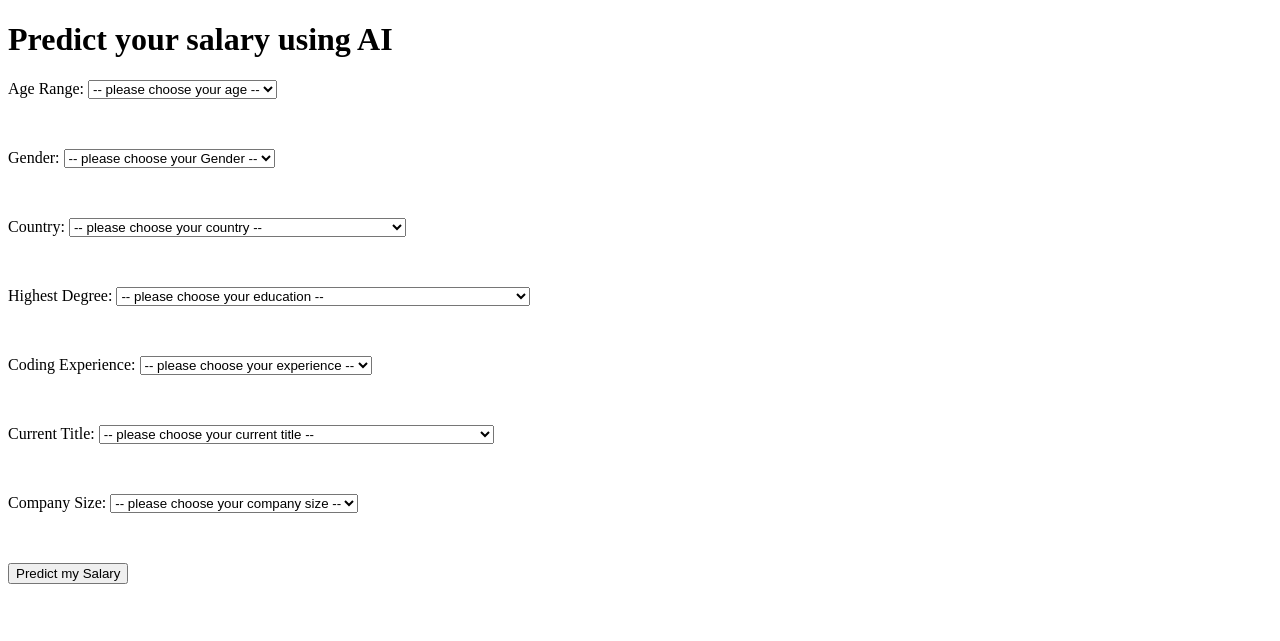
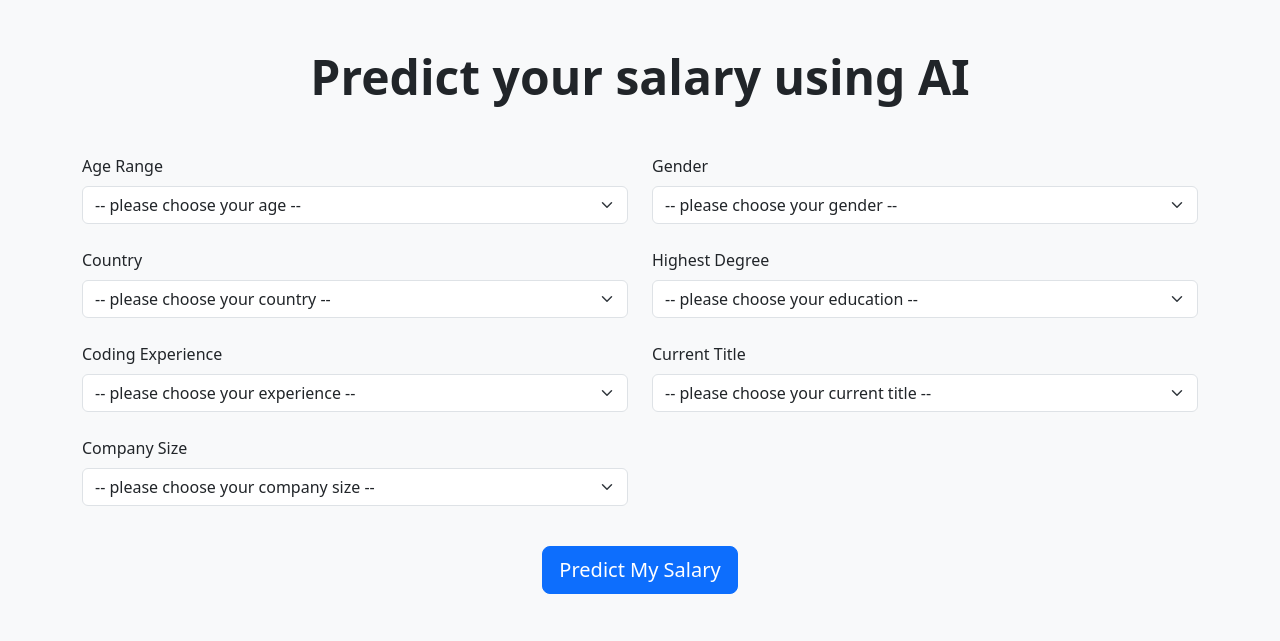
Before and after one commit to Matt-pineda/Front-end-app, a Flask app: page / in a window 1280 px wide. Shown: the top 641 px of the page. Run offline with Flask 3, Linux system fonts and the light colour scheme.

Commit message:
added bootstrap

```diff
--- a/templates/base.html
+++ b/templates/base.html
@@ -3,9 +3,20 @@
   <head>
     <meta charset="UTF-8" />
     <meta name="viewport" content="width=device-width, initial-scale=1.0" />
-    <title>{% block page_title %} {% endblock %}</title>
+    <title>{% block page_title %}{% endblock %}</title>
+
+    <!-- Bootstrap 5.3 CSS -->
+    <link
+      href="https://cdn.jsdelivr.net/npm/bootstrap@5.3.3/dist/css/bootstrap.min.css"
+      rel="stylesheet"
+    />
   </head>
-  <body>
-    {% block error %} {% endblock %} {% block content %} {% endblock %}
+  <body class="bg-light text-dark">
+    <div class="container py-5">
+      {% block error %} {% endblock %} {% block content %} {% endblock %}
+    </div>
+
+    <!-- Bootstrap 5.3 JS -->
+    <script src="https://cdn.jsdelivr.net/npm/bootstrap@5.3.3/dist/js/bootstrap.bundle.min.js"></script>
   </body>
 </html>
--- a/templates/index.html
+++ b/templates/index.html
@@ -1,25 +1,29 @@
-{%extends 'base.html'%} {% block page_title %} AI Salary Predictor {% endblock
-%} {%block content%}
-
-<h1>Predict your salary using AI</h1>
+{% extends 'base.html' %} {% block page_title %}AI Salary Predictor{% endblock
+%} {% block content %}
+<div class="text-center mb-5">
+  <h1 class="display-5 fw-bold">Predict your salary using AI</h1>
+</div>
 
 {% if prediction %}
-<h2>
+<div class="alert alert-success text-center fw-bold fs-4">
   Your predicted salary is:
-  <span class="contact100-form-title" id="output" style="color: crimson">
-    &nbsp;${{ "{:,.2f}".format(prediction.predicted_salary) }}
-  </span>
-</h2>
-<p>&nbsp;</p>
+  <span style="color: crimson"
+    >${{ "{:,.2f}".format(prediction.predicted_salary) }}</span
+  >
+</div>
 {% endif %} {% if error %}
-<span class="contact100-form-title" id="output" style="color: #ff0000">
-  &nbsp;{{ error }}
-</span>
+<div class="alert alert-danger text-center fw-semibold fs-5">{{ error }}</div>
 {% endif %}
 
-<form name="salary_prediction_form" action="/predict" method="POST">
-  <label for="ageSelect">Age Range:</label>
-  <select name="age" id="ageSelect" required>
+<form
+  name="salary_prediction_form"
+  action="/predict"
+  method="POST"
+  class="row g-4"
+>
+  <div class="col-md-6">
+    <label for="ageSelect" class="form-label">Age Range</label>
+    <select class="form-select" name="age" id="ageSelect" required>
       <option value="">-- please choose your age --</option>
       <option value="0">18-21</option>
       <option value="1">22-24</option>
@@ -33,90 +37,38 @@
       <option value="9">60-69</option>
       <option value="10">70+</option>
     </select>
+  </div>
 
-  <p>&nbsp;</p>
-
-  <label for="genderSelect">Gender:</label>
-  <select name="gender" id="genderSelect" required>
-    <option value="">-- please choose your Gender --</option>
+  <div class="col-md-6">
+    <label for="genderSelect" class="form-label">Gender</label>
+    <select class="form-select" name="gender" id="genderSelect" required>
+      <option value="">-- please choose your gender --</option>
       <option value="0">Man</option>
       <option value="1">Nonbinary</option>
       <option value="2">Prefer not to say</option>
       <option value="3">Prefer to self-describe</option>
       <option value="4">Woman</option>
     </select>
+  </div>
 
-  <p>&nbsp;</p>
+  <div class="col-md-6">
+    <label for="countrySelect" class="form-label">Country</label>
+    <select class="form-select" name="country" id="countrySelect" required>
+      <option value="">-- please choose your country --</option>
+      {% for i in range(58) %}
+      <option value="{{ i }}">{{ i }}</option>
+      {% endfor %}
+    </select>
+  </div>
 
-  <label for="countrySelect">Country:</label>
-  <select name="country" id="countrySelect" required>
-    <option value="">-- please choose your country --</option>
-    <option value="0">Algeria</option>
-    <option value="1">Argentina</option>
-    <option value="2">Australia</option>
-    <option value="3">Bangladesh</option>
-    <option value="4">Belgium</option>
-    <option value="5">Brazil</option>
-    <option value="6">Cameroon</option>
-    <option value="7">Canada</option>
-    <option value="8">Chile</option>
-    <option value="9">China</option>
-    <option value="10">Colombia</option>
-    <option value="11">Czech Republic</option>
-    <option value="12">Ecuador</option>
-    <option value="13">Egypt</option>
-    <option value="14">Ethiopia</option>
-    <option value="15">France</option>
-    <option value="16">Germany</option>
-    <option value="17">Ghana</option>
-    <option value="18">Hong Kong (S.A.R.)</option>
-    <option value="19">I do not wish to disclose my location</option>
-    <option value="20">India</option>
-    <option value="21">Indonesia</option>
-    <option value="22">Iran, Islamic Republic of...</option>
-    <option value="23">Ireland</option>
-    <option value="24">Israel</option>
-    <option value="25">Italy</option>
-    <option value="26">Japan</option>
-    <option value="27">Kenya</option>
-    <option value="28">Malaysia</option>
-    <option value="29">Mexico</option>
-    <option value="30">Morocco</option>
-    <option value="31">Nepal</option>
-    <option value="32">Netherlands</option>
-    <option value="33">Nigeria</option>
-    <option value="34">Other</option>
-    <option value="35">Pakistan</option>
-    <option value="36">Peru</option>
-    <option value="37">Philippines</option>
-    <option value="38">Poland</option>
-    <option value="39">Portugal</option>
-    <option value="40">Romania</option>
-    <option value="41">Russia</option>
-    <option value="42">Saudi Arabia</option>
-    <option value="43">Singapore</option>
-    <option value="44">South Africa</option>
-    <option value="45">South Korea</option>
-    <option value="46">Spain</option>
-    <option value="47">Sri Lanka</option>
-    <option value="48">Taiwan</option>
-    <option value="49">Thailand</option>
-    <option value="50">Tunisia</option>
-    <option value="51">Turkey</option>
-    <option value="52">Ukraine</option>
-    <option value="53">United Arab Emirates</option>
-    <option value="54">
-      United Kingdom of Great Britain and Northern Ireland
-    </option>
-    <option value="55">United States of America</option>
-    <option value="56">Viet Nam</option>
-    <option value="57">Zimbabwe</option>
-  </select>
-
-  <p>&nbsp;</p>
-
-  <label for="educationSelect">Highest Degree:</label>
-  <select name="highest_deg" id="educationSelect" required>
+  <div class="col-md-6">
+    <label for="educationSelect" class="form-label">Highest Degree</label>
+    <select
+      class="form-select"
+      name="highest_deg"
+      id="educationSelect"
+      required
+    >
       <option value="">-- please choose your education --</option>
       <option value="0">Bachelor’s degree</option>
       <option value="1">Doctoral degree</option>
@@ -128,11 +80,18 @@
         Some college/university study without earning a bachelor’s degree
       </option>
     </select>
+  </div>
 
-  <p>&nbsp;</p>
-
-  <label for="codingExperienceSelect">Coding Experience:</label>
-  <select name="coding_exp" id="codingExperienceSelect" required>
+  <div class="col-md-6">
+    <label for="codingExperienceSelect" class="form-label"
+      >Coding Experience</label
+    >
+    <select
+      class="form-select"
+      name="coding_exp"
+      id="codingExperienceSelect"
+      required
+    >
       <option value="">-- please choose your experience --</option>
       <option value="0">1-3 years</option>
       <option value="1">10-20 years</option>
@@ -142,36 +101,37 @@
       <option value="5">&lt; 1 year</option>
       <option value="6">I have never written code</option>
     </select>
+  </div>
 
-  <p>&nbsp;</p>
-
-  <label for="titleSelect">Current Title:</label>
-  <select name="title" id="titleSelect" required>
+  <div class="col-md-6">
+    <label for="titleSelect" class="form-label">Current Title</label>
+    <select class="form-select" name="title" id="titleSelect" required>
       <option value="">-- please choose your current title --</option>
       <option value="0">Data Administrator</option>
-    <option value="1">
-      Data Analyst (Business, Marketing, Financial, Quantitative, etc)
-    </option>
+      <option value="1">Data Analyst</option>
       <option value="2">Data Architect</option>
       <option value="3">Data Engineer</option>
       <option value="4">Data Scientist</option>
       <option value="5">Developer Advocate</option>
       <option value="6">Engineer (non-software)</option>
-    <option value="7">Machine Learning/MLops Engineer</option>
-    <option value="8">
-      Manager (Program, Project, Operations, Executive-level, etc)
-    </option>
+      <option value="7">ML/MLOps Engineer</option>
+      <option value="8">Manager</option>
       <option value="9">Other</option>
       <option value="10">Research Scientist</option>
       <option value="11">Software Engineer</option>
       <option value="12">Statistician</option>
-    <option value="13">Teacher / professor</option>
+      <option value="13">Teacher / Professor</option>
     </select>
+  </div>
 
-  <p>&nbsp;</p>
-
-  <label for="companySizeSelect">Company Size:</label>
-  <select name="company_size" id="companySizeSelect" required>
+  <div class="col-md-6">
+    <label for="companySizeSelect" class="form-label">Company Size</label>
+    <select
+      class="form-select"
+      name="company_size"
+      id="companySizeSelect"
+      required
+    >
       <option value="">-- please choose your company size --</option>
       <option value="0">0-49 employees</option>
       <option value="1">10,000 or more employees</option>
@@ -179,10 +139,12 @@
       <option value="3">250-999 employees</option>
       <option value="4">50-249 employees</option>
     </select>
+  </div>
 
-  <p>&nbsp;</p>
-
-  <input type="submit" id="submit" value="Predict my Salary" />
+  <div class="col-12 text-center">
+    <button type="submit" class="btn btn-primary btn-lg mt-3">
+      Predict My Salary
+    </button>
+  </div>
 </form>
-
 {% endblock %}
```
Lines whose indentation alone changed are shown as unchanged.
